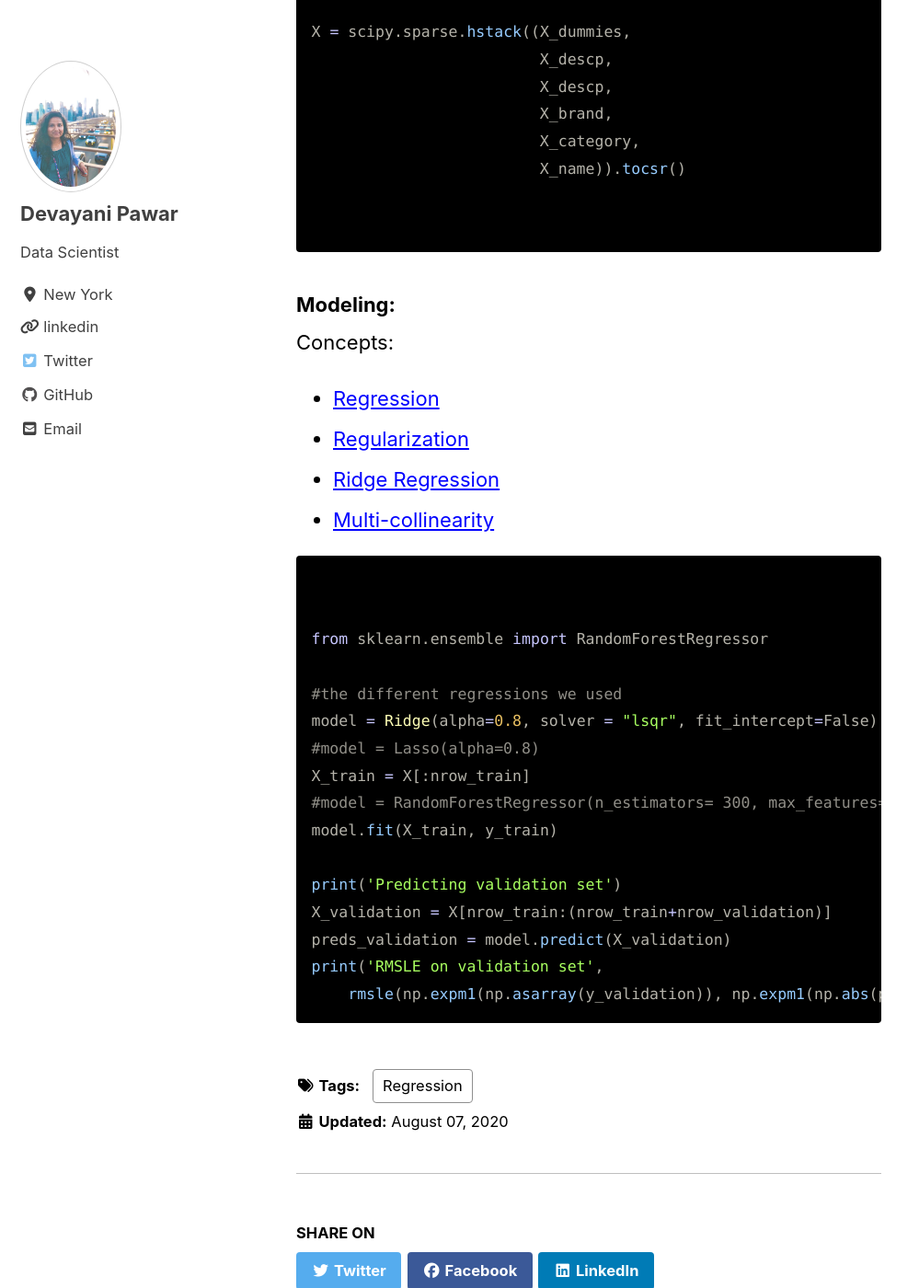
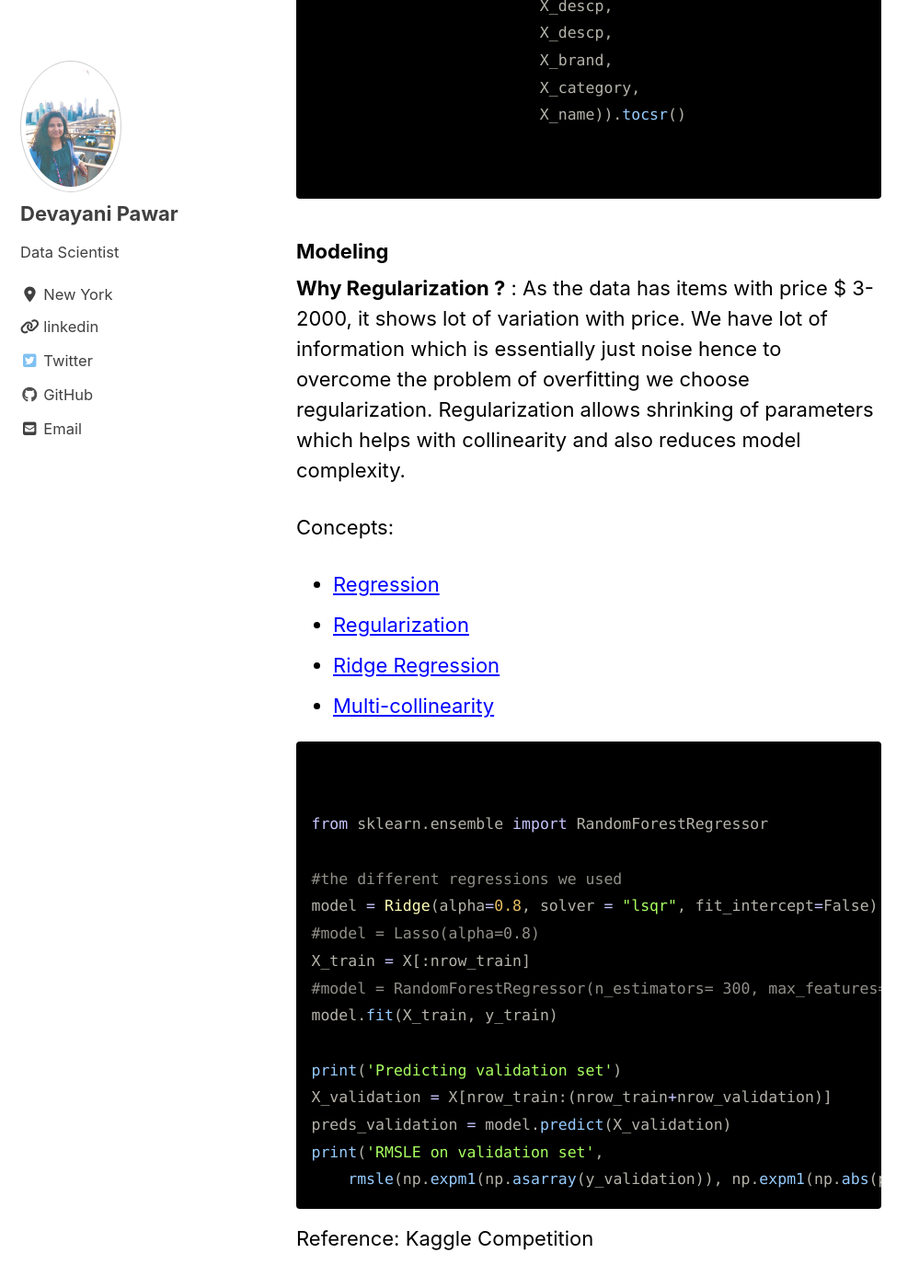
Before and after one commit to devayanipowar/devayanipowar.github.io, a Jekyll site: the page built from _posts/2019-12-07-RegularizationRegression.md, in a window 1280 px wide and 1400 px high, scrolled down 6639 px. Shown: the whole window at 92% size, without its empty margins (0-999 px from the left). Built offline with Jekyll 4.4.1, drawn with Linux system fonts in a browser that asks for light colours; cached includes are drawn as plain includes; nearby versions of some CDN libraries; some of the changed text lies outside the part shown.

Commit message:
new resource

````diff
--- a/_posts/2019-12-07-RegularizationRegression.md
+++ b/_posts/2019-12-07-RegularizationRegression.md
@@ -185,7 +183,12 @@ X = scipy.sparse.hstack((X_dummies,
 
 
 ```
-### Modeling:
+### Modeling
+
+**Why Regularization ?** :
+As the data has items with price $ 3- 2000, it shows lot of variation with price. We have lot of information which is essentially just noise hence to overcome the problem of overfitting we choose regularization.
+Regularization  allows shrinking of parameters which helps with collinearity and also reduces model complexity.
+
 
 Concepts:
 - [Regression](https://www.youtube.com/watch?v=WWqE7YHR4Jc)
@@ -211,3 +214,4 @@ preds_validation = model.predict(X_validation)
 print('RMSLE on validation set',
     rmsle(np.expm1(np.asarray(y_validation)), np.expm1(np.abs(preds_validation)) ))
 ```
+Reference: Kaggle Competition
````
Also changed, not shown: other parts of _posts/2019-12-07-RegularizationRegression.md (+1 -3 lines).
